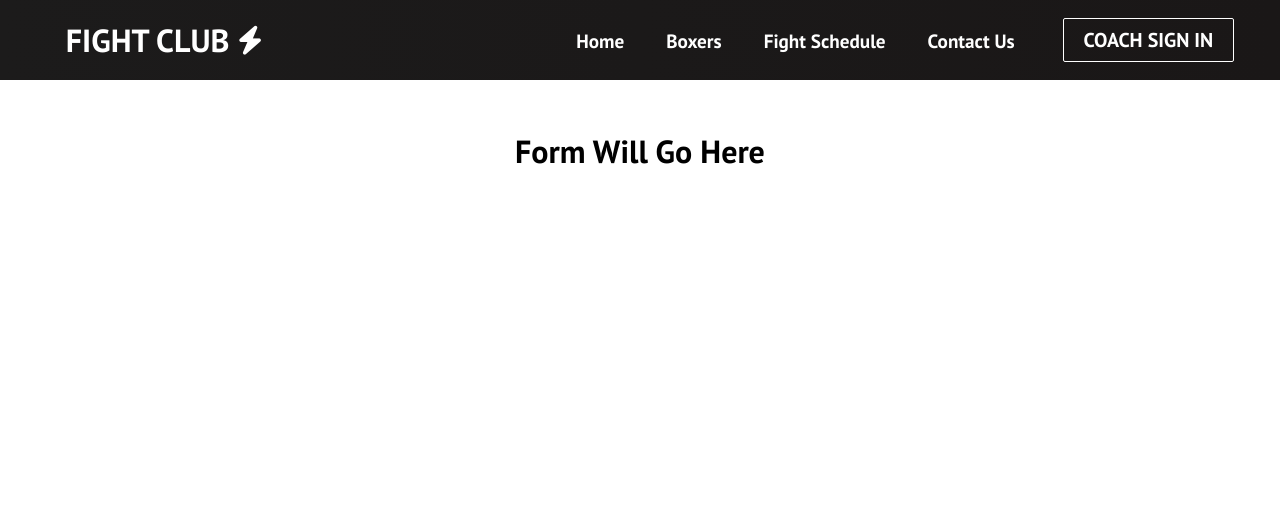
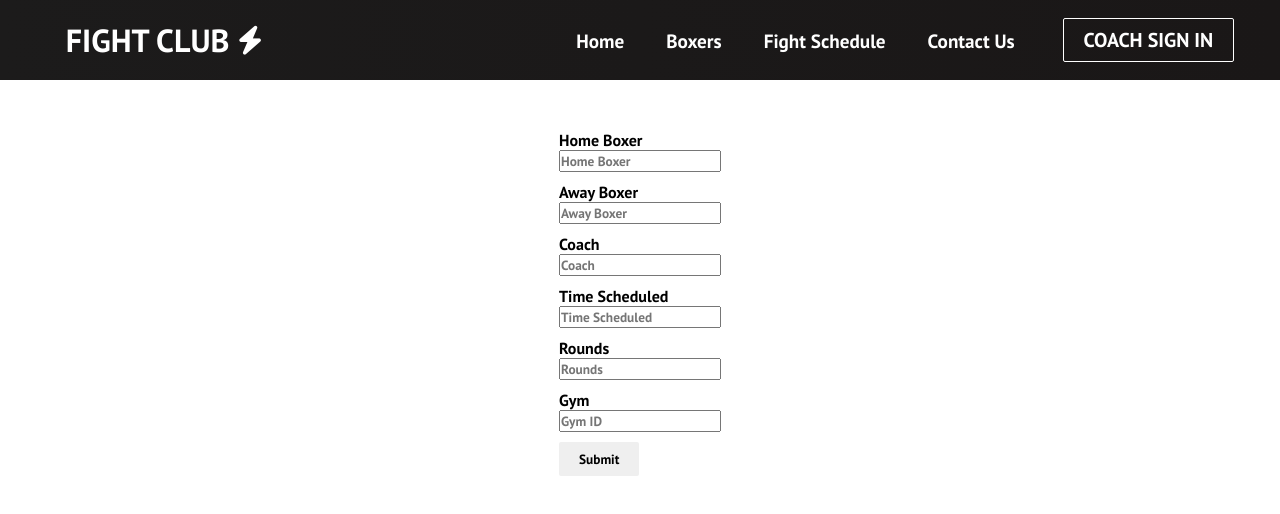
Before and after one commit to ZaidYounan/fight-club, a React (Create React App) app: page /schedule/new in a window 1280 px wide. Shown: the top 514 px of the page. Built offline with nearby package versions, Linux system fonts and the light colour scheme.

Commit message:
update model Coach to User, fixed routing for BE

```diff
--- a/src/components/NewBoxer.js
+++ b/src/components/NewBoxer.js
@@ -1,16 +1,15 @@
-import  { useState } from 'react';
-import './NewBoxer.css'
-import axios from 'axios';
-
+import { useState } from "react";
+import "./NewBoxer.css";
+import axios from "axios";
 
 function NewBoxer() {
-    const [firstName, setFirstName] = useState('');
-    const [lastName, setLastName] = useState('');
-    const [height, setHeight] = useState('');
-    const [weight, setWeight] = useState('');
-    const [reach, setReach] = useState('');
-    const [stance, setStance] = useState('');
-    const [gym, setGym] = useState('');
+  const [firstName, setFirstName] = useState("");
+  const [lastName, setLastName] = useState("");
+  const [height, setHeight] = useState("");
+  const [weight, setWeight] = useState("");
+  const [reach, setReach] = useState("");
+  const [stance, setStance] = useState("");
+  const [gym, setGym] = useState("");
   const [loading, setLoading] = useState(false);
   const [isError, setIsError] = useState(false);
   const [data, setData] = useState(null);
@@ -26,19 +25,19 @@ function NewBoxer() {
       reach: reach,
       stance: stance,
       gym_id: gym,
-        }
-        axios.post('http://localhost:3001/boxers/new', data).then(res =>{
+    };
+    axios.post("http://localhost:3001/boxers", data).then((res) => {
       setData(res.data);
-            setFirstName('');
-            setLastName('');
-            setHeight('');
-            setWeight('');
-            setReach('');
-            setStance('');
-            setGym('');
+      setFirstName("");
+      setLastName("");
+      setHeight("");
+      setWeight("");
+      setReach("");
+      setStance("");
+      setGym("");
       setLoading(false);
-        })
-    }
+    });
+  };
 
   return (
     <div className="container">
@@ -51,83 +50,110 @@ function NewBoxer() {
             id="first_name"
             placeholder="First Name"
             value={firstName}
-              onChange={e => setFirstName(e.target.value)} />
+            onChange={(e) => setFirstName(e.target.value)}
+          />
         </div>
         <div className="form-group">
-            <label htmlFor="lastName" className="mt-2">Last Name</label>
+          <label htmlFor="lastName" className="mt-2">
+            Last Name
+          </label>
           <input
             type="text"
             className="form-control"
             id="last_name"
             placeholder="Last Name"
             value={lastName}
-              onChange={e => setLastName(e.target.value)} />
+            onChange={(e) => setLastName(e.target.value)}
+          />
         </div>
         <div className="form-group">
-            <label htmlFor="height" className="mt-2">Height</label>
+          <label htmlFor="height" className="mt-2">
+            Height
+          </label>
           <input
             type="number"
             className="form-control"
             id="height"
             placeholder="Height"
             value={height}
-              onChange={e => setHeight(e.target.value)} />
+            onChange={(e) => setHeight(e.target.value)}
+          />
         </div>
         <div className="form-group">
-            <label htmlFor="weight" className="mt-2">Weight</label>
+          <label htmlFor="weight" className="mt-2">
+            Weight
+          </label>
           <input
             type="number"
             className="form-control"
             id="weight"
             placeholder="Weight"
             value={weight}
-              onChange={e => setWeight(e.target.value)} />
+            onChange={(e) => setWeight(e.target.value)}
+          />
         </div>
         <div className="form-group">
-            <label htmlFor="reach" className="mt-2">Reach</label>
+          <label htmlFor="reach" className="mt-2">
+            Reach
+          </label>
           <input
             type="number"
             className="form-control"
             id="reach"
             placeholder="Reach"
             value={reach}
-              onChange={e => setReach(e.target.value)} />
+            onChange={(e) => setReach(e.target.value)}
+          />
         </div>
         <div className="form-group">
-            <label htmlFor="stance" className="mt-2">Stance</label>
+          <label htmlFor="stance" className="mt-2">
+            Stance
+          </label>
           <input
             type="string"
             className="form-control"
             id="stance"
             placeholder="Stance"
             value={stance}
-              onChange={e => setStance(e.target.value)} />
+            onChange={(e) => setStance(e.target.value)}
+          />
         </div>
         <div className="form-group">
-            <label htmlFor="gym" className="mt-2">Gym</label>
+          <label htmlFor="gym" className="mt-2">
+            Gym
+          </label>
           <input
             type="number"
             className="form-control"
             id="gym_id"
             placeholder="Gym ID"
             value={gym}
-              onChange={e => setGym(e.target.value)} />
+            onChange={(e) => setGym(e.target.value)}
+          />
         </div>
-          {isError && <small className="mt-3 d-inline-block text-danger">Something went wrong. Please try again later.</small>}
+        {isError && (
+          <small className="mt-3 d-inline-block text-danger">
+            Something went wrong. Please try again later.
+          </small>
+        )}
         <button
           type="submit"
           className="btn btn-primary mt-3"
           onClick={handleSubmit}
           disabled={loading}
-          >{loading ? 'Loading...' : 'Submit'}</button>
-          {data && <div className="mt-3">
-            <strong>Output:</strong><br />
+        >
+          {loading ? "Loading..." : "Submit"}
+        </button>
+        {data && (
+          <div className="mt-3">
+            <strong>Output:</strong>
+            <br />
             <pre>{JSON.stringify(data, null, 2)}</pre>
           </div>
-          }
+        )}
       </div>
     </div>
-    )
+  );
 }
 
-export default NewBoxer
+export default NewBoxer;
--- a/src/components/NewFight.js
+++ b/src/components/NewFight.js
@@ -1,12 +1,144 @@
-import React from 'react';
-import './NewFight.css';
+import { useState } from "react";
+import React from "react";
+import "./NewFight.css";
+import axios from "axios";
 
 function NewFight() {
-    return (
-        <div className="ff-container">
-            <h1>Form Will Go Here</h1>
+  const [boxerA, setBoxerA] = useState("");
+  const [boxerB, setBoxerB] = useState("");
+  const [user, setUser] = useState("");
+  const [timeScheduled, setTimeScheduled] = useState("");
+  const [rounds, setRounds] = useState("");
+  const [gym, setGym] = useState("");
+  const [loading, setLoading] = useState(false);
+  const [isError, setIsError] = useState(false);
+  const [data, setData] = useState(null);
+
+  const handleSubmit = () => {
+    setLoading(true);
+    setIsError(false);
+    const data = {
+      boxer_a: boxerA,
+      boxer_b: boxerB,
+      user_id: user,
+      time_scheduled: timeScheduled,
+      rounds: rounds,
+      gym_id: gym,
+    };
+    axios.post("http://localhost:3001/fights", data).then((res) => {
+      setData(res.data);
+      setBoxerA("");
+      setBoxerB("");
+      setCoach("");
+      setTimeScheduled("");
+      setRounds("");
+      setGym("");
+      setLoading(false);
+    });
+  };
+
+  return (
+    <div className="container">
+      <div style={{ maxWidth: 350 }}>
+        <div className="form-group">
+          <label htmlFor="boxerA">Home Boxer</label>
+          <input
+            type="text"
+            className="form-control"
+            id="boxer_a"
+            placeholder="Home Boxer"
+            value={boxerA}
+            onChange={(e) => setBoxerA(e.target.value)}
+          />
         </div>
-    )
+        <div className="form-group">
+          <label htmlFor="boxerB" className="mt-2">
+            Away Boxer
+          </label>
+          <input
+            type="text"
+            className="form-control"
+            id="boxer_b"
+            placeholder="Away Boxer"
+            value={boxerB}
+            onChange={(e) => setBoxerB(e.target.value)}
+          />
+        </div>
+        <div className="form-group">
+          <label htmlFor="user" className="mt-2">
+            Coach
+          </label>
+          <input
+            type="text"
+            className="form-control"
+            id="user"
+            placeholder="Coach"
+            value={user}
+            onChange={(e) => setUser(e.target.value)}
+          />
+        </div>
+        <div className="form-group">
+          <label htmlFor="timeScheduled" className="mt-2">
+            Time Scheduled
+          </label>
+          <input
+            type="number"
+            className="form-control"
+            id="timeScheduled"
+            placeholder="Time Scheduled"
+            value={timeScheduled}
+            onChange={(e) => setTimeScheduled(e.target.value)}
+          />
+        </div>
+        <div className="form-group">
+          <label htmlFor="rounds" className="mt-2">
+            Rounds
+          </label>
+          <input
+            type="number"
+            className="form-control"
+            id="rounds"
+            placeholder="Rounds"
+            value={rounds}
+            onChange={(e) => setRounds(e.target.value)}
+          />
+        </div>
+        <div className="form-group">
+          <label htmlFor="gym" className="mt-2">
+            Gym
+          </label>
+          <input
+            type="number"
+            className="form-control"
+            id="gym_id"
+            placeholder="Gym ID"
+            value={gym}
+            onChange={(e) => setGym(e.target.value)}
+          />
+        </div>
+        {isError && (
+          <small className="mt-3 d-inline-block text-danger">
+            Something went wrong. Please try again later.
+          </small>
+        )}
+        <button
+          type="submit"
+          className="btn btn-primary mt-3"
+          onClick={handleSubmit}
+          disabled={loading}
+        >
+          {loading ? "Loading..." : "Submit"}
+        </button>
+        {data && (
+          <div className="mt-3">
+            <strong>Output:</strong>
+            <br />
+            <pre>{JSON.stringify(data, null, 2)}</pre>
+          </div>
+        )}
+      </div>
+    </div>
+  );
 }
 
-export default NewFight
+export default NewFight;
```
Also changed, not shown: 1 other file (tests, documents, lock files or other folders). Lines whose indentation alone changed are shown as unchanged.
